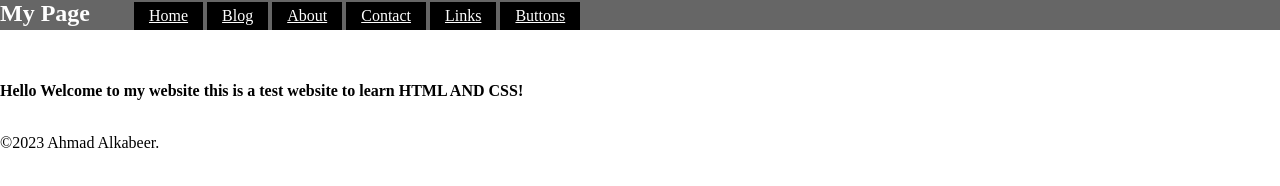
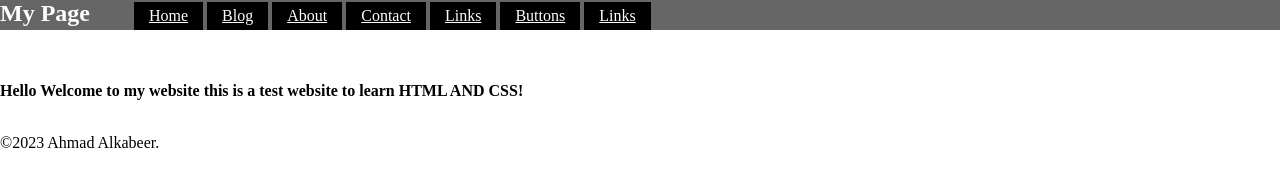
Before and after one commit to Aqmedk/Ahmadlk, a plain HTML site: page index.html in a window 1280 px wide. Drawn offline with Linux system fonts and the light colour scheme.

Commit message:
Update index.html

```diff
--- a/index.html
+++ b/index.html
@@ -17,6 +17,7 @@
  	 		<li><a href="contact.html">Contact</a></li>
  	 		<li><a href="links.html">Links</a></li>
      <li><a href="buttons.html">Buttons</a></li>
+     <li><a href="Youtube.html">Links</a></li>
  	    </ul>
  	 </nav>
     </header>
```
